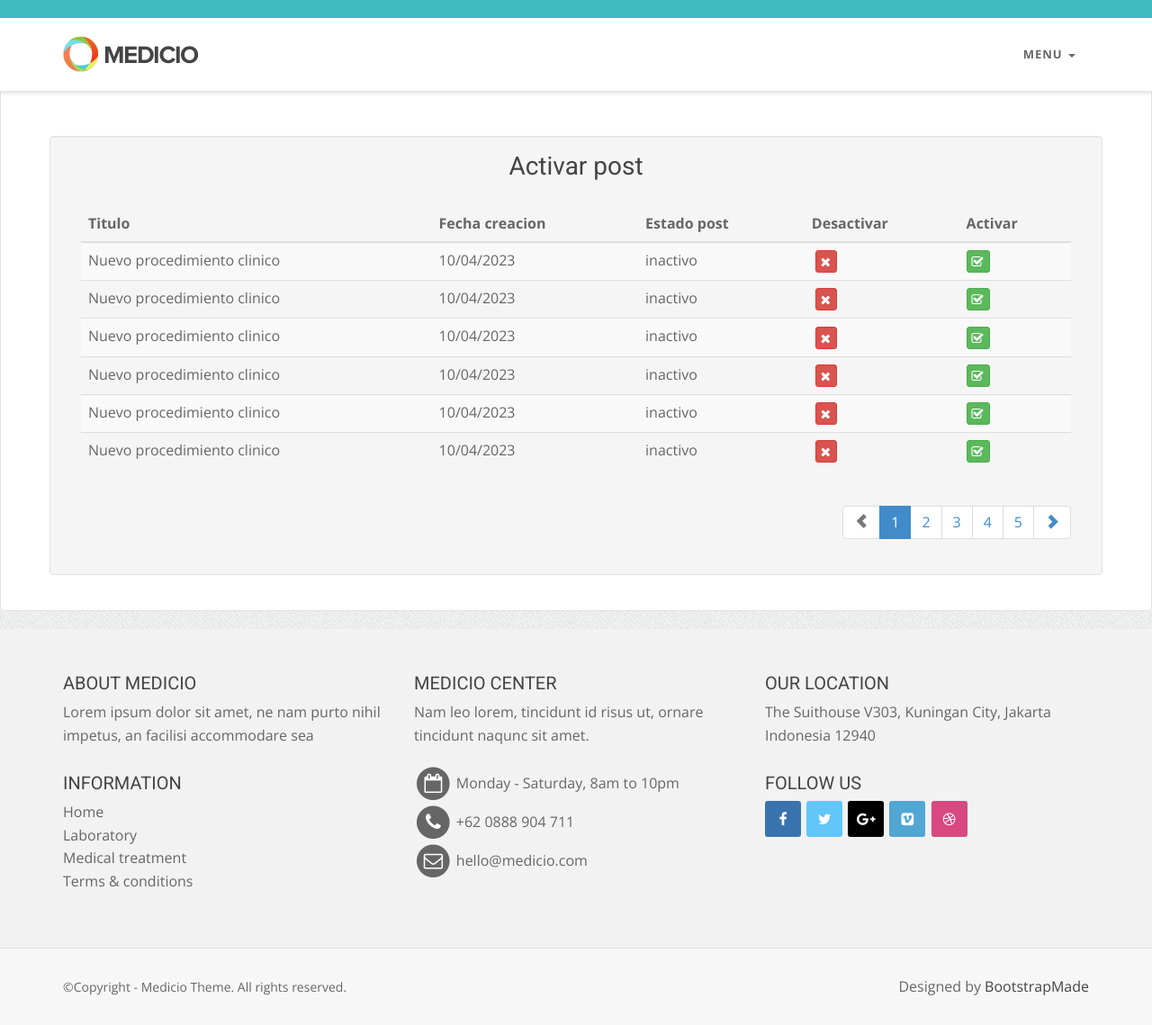
After one commit to speak1ngs/Medicio-template, a PHP site: page /alta-post.php in a window 1280 px wide. The commit adds this page. Shown: the whole page at 90% size. Run offline with PHP 8.4, Linux system fonts and the light colour scheme; some libraries are stand-ins or nearby versions.

Commit message:
se crearon la vistas crear post y dar de alta post

```diff
--- /dev/null
+++ b/alta-post-body.php
@@ -0,0 +1,376 @@
+<section id="register " class="home-section paddingtop-130 h-100 h-custom well">
+
+	<div class="container well">
+
+		<div class="col-md-12">
+			<h4 class="text-center">Activar post </h4>
+			<div class="table-responsive">
+
+
+				<table id="mytable" class="table table-bordred table-striped">
+
+					<thead>
+						<th>Titulo</th>
+						<th>Fecha creacion</th>
+						<th>Estado post</th>
+						<th>Desactivar</th>
+						<th>Activar</th>
+					</thead>
+					<tbody>
+
+						<tr>
+
+							<td>Nuevo procedimiento clinico </td>
+							<td>10/04/2023</td>
+							<td>inactivo</td>
+							<td>
+								<div class="row">
+									<div class="form-group col-sm-4 bottom-p text-center">
+										<p data-placement="top" data-toggle="tooltip" title="Desactivar"
+											class="bottom-p">
+											<button class="btn btn-danger btn-xs" data-title="doctorActive"
+												data-toggle="modal" data-target="#doctorActive"><span
+													class="fa fa-remove"></span></button>
+										</p>
+									</div>
+
+								</div>
+
+							</td>
+							<td>
+								<div class="row">
+
+									<div class="form-group col-sm-4 bottom-p text-center">
+										<p data-placement="top" data-toggle="tooltip" title="Activar" class="bottom-p">
+											<button class="btn btn-success btn-xs" data-title="previewPost"
+												data-toggle="modal" data-target="#previewPost"><span
+													class="fa fa-check-square-o"></span></button>
+										</p>
+
+									</div>
+								</div>
+							</td>
+
+						</tr>
+						<tr>
+
+							<td>Nuevo procedimiento clinico </td>
+							<td>10/04/2023</td>
+							<td>inactivo</td>
+							<td>
+								<div class="row">
+									<div class="form-group col-sm-4 bottom-p text-center">
+										<p data-placement="top" data-toggle="tooltip" title="Desactivar"
+											class="bottom-p">
+											<button class="btn btn-danger btn-xs" data-title="doctorActive"
+												data-toggle="modal" data-target="#doctorActive"><span
+													class="fa fa-remove"></span></button>
+										</p>
+									</div>
+
+								</div>
+
+							</td>
+							<td>
+								<div class="row">
+
+									<div class="form-group col-sm-4 bottom-p text-center">
+										<p data-placement="top" data-toggle="tooltip" title="Activar" class="bottom-p">
+											<button class="btn btn-success btn-xs" data-title="previewPost"
+												data-toggle="modal" data-target="#previewPost"><span
+													class="fa fa-check-square-o"></span></button>
+										</p>
+
+									</div>
+								</div>
+							</td>
+
+						</tr>
+						<tr>
+
+							<td>Nuevo procedimiento clinico </td>
+							<td>10/04/2023</td>
+							<td>inactivo</td>
+							<td>
+								<div class="row">
+									<div class="form-group col-sm-4 bottom-p text-center">
+										<p data-placement="top" data-toggle="tooltip" title="Desactivar"
+											class="bottom-p">
+											<button class="btn btn-danger btn-xs" data-title="doctorActive"
+												data-toggle="modal" data-target="#doctorActive"><span
+													class="fa fa-remove"></span></button>
+										</p>
+									</div>
+
+								</div>
+
+							</td>
+							<td>
+								<div class="row">
+
+									<div class="form-group col-sm-4 bottom-p text-center">
+										<p data-placement="top" data-toggle="tooltip" title="Activar" class="bottom-p">
+											<button class="btn btn-success btn-xs" data-title="previewPost"
+												data-toggle="modal" data-target="#previewPost"><span
+													class="fa fa-check-square-o"></span></button>
+										</p>
+
+									</div>
+								</div>
+							</td>
+
+						</tr>
+						<tr>
+
+							<td>Nuevo procedimiento clinico </td>
+							<td>10/04/2023</td>
+							<td>inactivo</td>
+							<td>
+								<div class="row">
+									<div class="form-group col-sm-4 bottom-p text-center">
+										<p data-placement="top" data-toggle="tooltip" title="Desactivar"
+											class="bottom-p">
+											<button class="btn btn-danger btn-xs" data-title="doctorActive"
+												data-toggle="modal" data-target="#doctorActive"><span
+													class="fa fa-remove"></span></button>
+										</p>
+									</div>
+
+								</div>
+
+							</td>
+							<td>
+								<div class="row">
+
+									<div class="form-group col-sm-4 bottom-p text-center">
+										<p data-placement="top" data-toggle="tooltip" title="Activar" class="bottom-p">
+											<button class="btn btn-success btn-xs" data-title="previewPost"
+												data-toggle="modal" data-target="#previewPost"><span
+													class="fa fa-check-square-o"></span></button>
+										</p>
+
+									</div>
+								</div>
+							</td>
+
+						</tr>
+						<tr>
+
+							<td>Nuevo procedimiento clinico </td>
+							<td>10/04/2023</td>
+							<td>inactivo</td>
+							<td>
+								<div class="row">
+									<div class="form-group col-sm-4 bottom-p text-center">
+										<p data-placement="top" data-toggle="tooltip" title="Desactivar"
+											class="bottom-p">
+											<button class="btn btn-danger btn-xs" data-title="doctorActive"
+												data-toggle="modal" data-target="#doctorActive"><span
+													class="fa fa-remove"></span></button>
+										</p>
+									</div>
+
+								</div>
+
+							</td>
+							<td>
+								<div class="row">
+
+									<div class="form-group col-sm-4 bottom-p text-center">
+										<p data-placement="top" data-toggle="tooltip" title="Activar" class="bottom-p">
+											<button class="btn btn-success btn-xs" data-title="previewPost"
+												data-toggle="modal" data-target="#previewPost"><span
+													class="fa fa-check-square-o"></span></button>
+										</p>
+
+									</div>
+								</div>
+							</td>
+
+						</tr>
+						<tr>
+
+							<td>Nuevo procedimiento clinico </td>
+							<td>10/04/2023</td>
+							<td>inactivo</td>
+							<td>
+								<div class="row">
+									<div class="form-group col-sm-4 bottom-p text-center">
+										<p data-placement="top" data-toggle="tooltip" title="Desactivar"
+											class="bottom-p">
+											<button class="btn btn-danger btn-xs" data-title="doctorActive"
+												data-toggle="modal" data-target="#doctorActive"><span
+													class="fa fa-remove"></span></button>
+										</p>
+									</div>
+
+								</div>
+
+							</td>
+							<td>
+								<div class="row">
+
+									<div class="form-group col-sm-4 bottom-p text-center">
+										<p data-placement="top" data-toggle="tooltip" title="Activar" class="bottom-p">
+											<button class="btn btn-success btn-xs" data-title="previewPost"
+												data-toggle="modal" data-target="#previewPost"><span
+													class="fa fa-check-square-o"></span></button>
+										</p>
+
+									</div>
+								</div>
+							</td>
+
+						</tr>
+
+
+					</tbody>
+
+				</table>
+
+				<div class="clearfix"></div>
+				<ul class="pagination pull-right">
+					<li class="disabled"><a href="#"><span class="glyphicon glyphicon-chevron-left"></span></a>
+					</li>
+					<li class="active"><a href="#">1</a></li>
+					<li><a href="#">2</a></li>
+					<li><a href="#">3</a></li>
+					<li><a href="#">4</a></li>
+					<li><a href="#">5</a></li>
+					<li><a href="#"><span class="glyphicon glyphicon-chevron-right"></span></a></li>
+				</ul>
+
+			</div>
+
+		</div>
+	</div>
+
+	<!-- se guardo el review -->
+
+	<div class="container">
+		<div class="modal fade" id="previewPost" tabindex="-1" role="dialog" aria-labelledby="previewPost"
+			aria-hidden="true">
+			<div class="modal-dialog" role="document">
+				<div class="modal-content ">
+					<div class="modal-header">
+						<label>Nuevo Procedimiento</label>
+					</div>
+					<div class="modal-body">
+						<img src="./img/team/1.jpg" alt="foto post" class="img-responsive img-thumbnail">
+						<p>Lorem ipsum dolor sit amet consectetur adipisicing elit. Inventore nisi deleniti temporibus
+							incidunt eligendi eos aperiam saepe vel repudiandae sapiente quia labore obcaecati expedita
+							quis at, natus cumque dolores soluta?</p>
+					</div>
+					<div class="modal-footer">
+						<div class="row">
+							<div class="col-md-6">
+								<button class="btn btn-warning btn-block" data-dismiss="modal" data-title="editPost"
+									data-toggle="modal" data-target="#editPost">Editar</button>
+							</div>
+							<div class="col-md-6">
+								<button class="btn btn-success btn-block" data-dismiss="modal">Activar</button>
+							</div>
+						</div>
+					</div>
+				</div>
+				<!-- /.modal-content -->
+			</div>
+			<!-- /.modal-dialog -->
+		</div>
+	</div>
+
+	<div class="container">
+		<div class="modal fade" id="editPost" tabindex="-1" role="dialog" aria-labelledby="editPost" aria-hidden="true">
+			<div class="modal-dialog" role="document">
+				<div class="modal-content ">
+					<div class="modal-header">
+						<label>Titulo:</label>
+						<input type="text" value="Nuevo procedimiento" class="form-control"></input>
+					</div>
+					<div class="modal-body">
+						<label for="">Foto del post:</label>
+						<input type="file" id="exampleInputFile" accept=".jpg, .jpeg, .png">
+						<label for="">Contenido del post:</label>
+						<textarea
+							class="form-control"> Lorem ipsum dolor sit amet consectetur adipisicing elit. Inventore nisi deleniti temporibus incidunt eligendi eos aperiam saepe vel repudiandae sapiente quia labore obcaecati expedita quis at, natus cumque dolores soluta?</textarea>
+					</div>
+					<div class="modal-footer">
+						<button class="btn btn-success btn-block" data-dismiss="modal" data-title="postActive"
+									data-toggle="modal" data-target="#postActive">Editar y Activar <i class="glyphicon glyphicon-ok-sign"></i></button>
+					</div>
+				</div>
+				<!-- /.modal-content -->
+			</div>
+			<!-- /.modal-dialog -->
+		</div>
+	</div>
+
+
+
+	<div class="container">
+		<div class="modal fade" id="postActive" tabindex="-1" role="dialog" aria-labelledby="postActive"
+			aria-hidden="true">
+			<div class="modal-dialog modal-confirm" role="document">
+				<div class="modal-content ">
+					<div class="modal-header">
+						<div class="icon-box">
+							<i class="material-icons">&#xE876;</i>
+						</div>
+						<h4 class="modal-title w-100">Post Activado/Inactivado!</h4>
+					</div>
+
+					<div class="modal-footer">
+						<button class="btn btn-success btn-block" data-dismiss="modal">OK</button>
+					</div>
+				</div>
+				<!-- /.modal-content -->
+			</div>
+			<!-- /.modal-dialog -->
+		</div>
+	</div>
+
+	<!-- comentario fallido  -->
+
+	<div class="container">
+		<div class="modal fade" id="failAlt" tabindex="-1" role="dialog" aria-labelledby="failAlt" aria-hidden="true">
+			<div class="modal-dialog modal-confirm-red" role="document">
+				<div class="modal-content ">
+					<div class="modal-header">
+						<div class="icon-box-red">
+							<span class="material-symbols-outline">
+								disabled_by_default
+							</span>
+						</div>
+						<h4 class="modal-title w-100">Error!</h4>
+					</div>
+					<div class="modal-body">
+						<p class="text-center">Intente nuevamente</p>
+					</div>
+					<div class="modal-footer">
+						<button class="btn btn-success btn-block" data-dismiss="modal">OK</button>
+					</div>
+				</div>
+				<!-- /.modal-content -->
+			</div>
+			<!-- /.modal-dialog -->
+		</div>
+	</div>
+
+	<script>
+	// Get a reference to our file input
+	const fileInput = document.querySelector('input[type="file"]');
+
+	// Create a new File object
+	const myFile = new File(['Selecciona un Archivo'], '1.jpg', {
+		type: 'text/plain',
+		lastModified: new Date(),
+	});
+
+	// Now let's create a DataTransfer to get a FileList
+	const dataTransfer = new DataTransfer();
+	dataTransfer.items.add(myFile);
+	fileInput.files = dataTransfer.files;
+	</script>
+
+
+</section>
--- /dev/null
+++ b/alta-post.php
@@ -0,0 +1,5 @@
+<?php
+	include('./header.php');
+	include('./body-wrapper-alta-post.php');
+	include('./footer.php');
+?>
--- /dev/null
+++ b/body-wrapper-alta-post.php
@@ -0,0 +1,11 @@
+<body id="page-top" data-spy="scroll" data-target=".navbar-custom">
+
+	<div id="wrapper">
+
+		<?php
+			include('./navigation-menu.php');
+			include('./alta-post-body.php');
+
+		?>
+	</div>
+</body>
--- a/navigation-menu.php
+++ b/navigation-menu.php
@@ -34,6 +34,8 @@
 				<li><a href="./calendario-doctor.php">Asignar horarios</a></li>
 				<li><a href="./importe-consulta.php">Cargar monto de consulta</a></li>
 				<li><a href="./editar-importe-consulta.php">Editar monto de consultas</a></li>
+				<li><a href="./post.php">Crear post</a></li>
+				<li><a href="./alta-post.php">Dar de alta post</a></li>
 				<li><a href="./changePass.php">Cambiar Contraseña</a></li>
 				<li><a href="./changeEmail.php">Cambiar Correo</a></li>
 				<li><a href="./reservar.php">Reservar Turno</a></li>
@@ -59,6 +61,8 @@
 						<li><a href="./calendario-doctor.php">Asignar horarios</a></li>
 						<li><a href="./importe-consulta.php">Cargar monto de consulta</a></li>
 						<li><a href="./editar-importe-consulta.php">Editar monto de consultas</a></li>
+						<li><a href="./post.php">Crear post</a></li>
+						<li><a href="./alta-post.php">Dar de alta post</a></li>
 						<li><a href="./changePass.php">Cambiar Contraseña</a></li>
 						<li><a href="./changeEmail.php">Cambiar Correo</a></li>
 						<li><a href="./reservar.php">Reservar Turno</a></li>
--- /dev/null
+++ b/post.php
@@ -0,0 +1,5 @@
+<?php
+	include('./header.php');
+	include('./body-wrapper-post.php');
+	include('./footer.php');
+?>
```
Also changed, not shown: body-wrapper-post.php (added, +11 -0 lines), post-body.php (added, +30 -0 lines).
